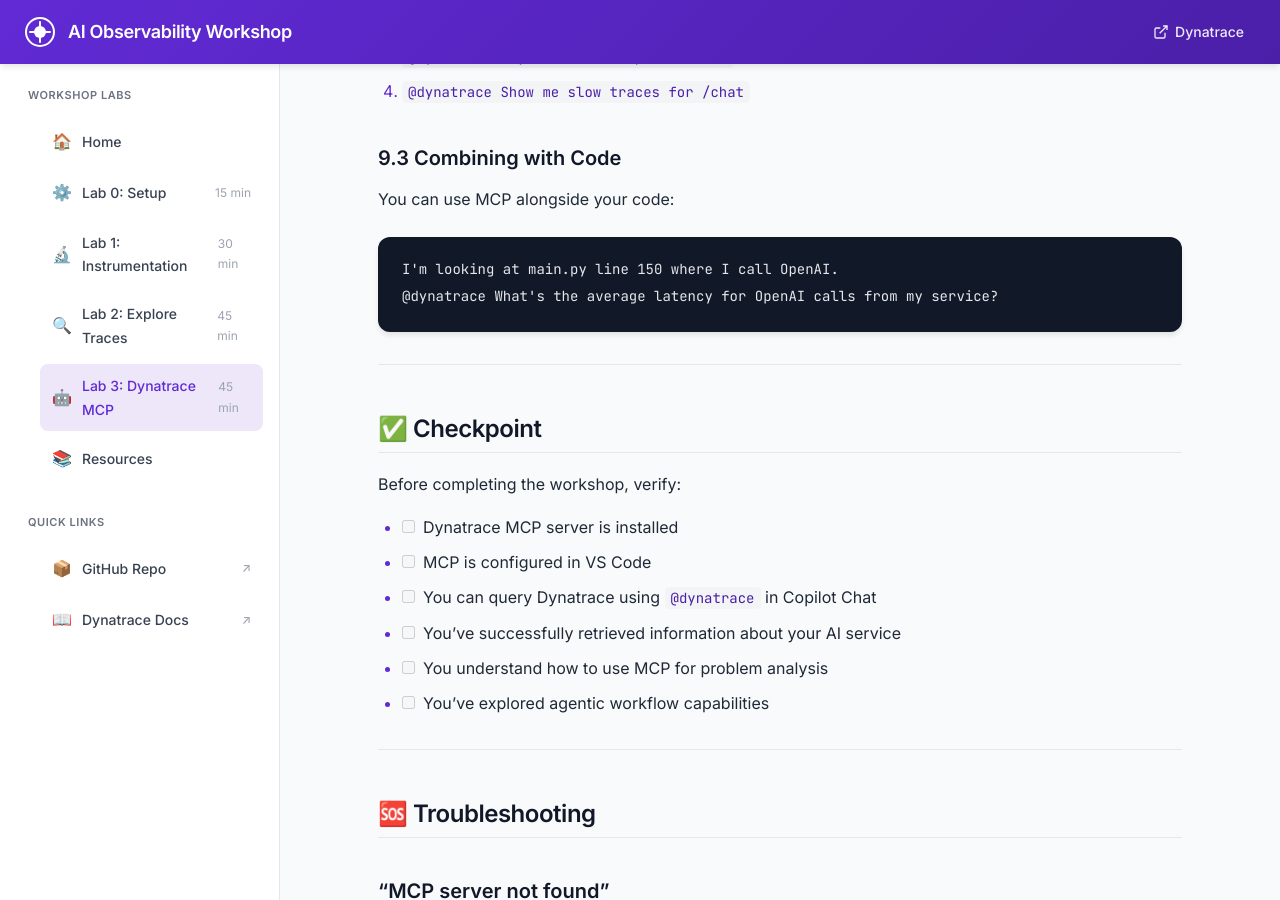
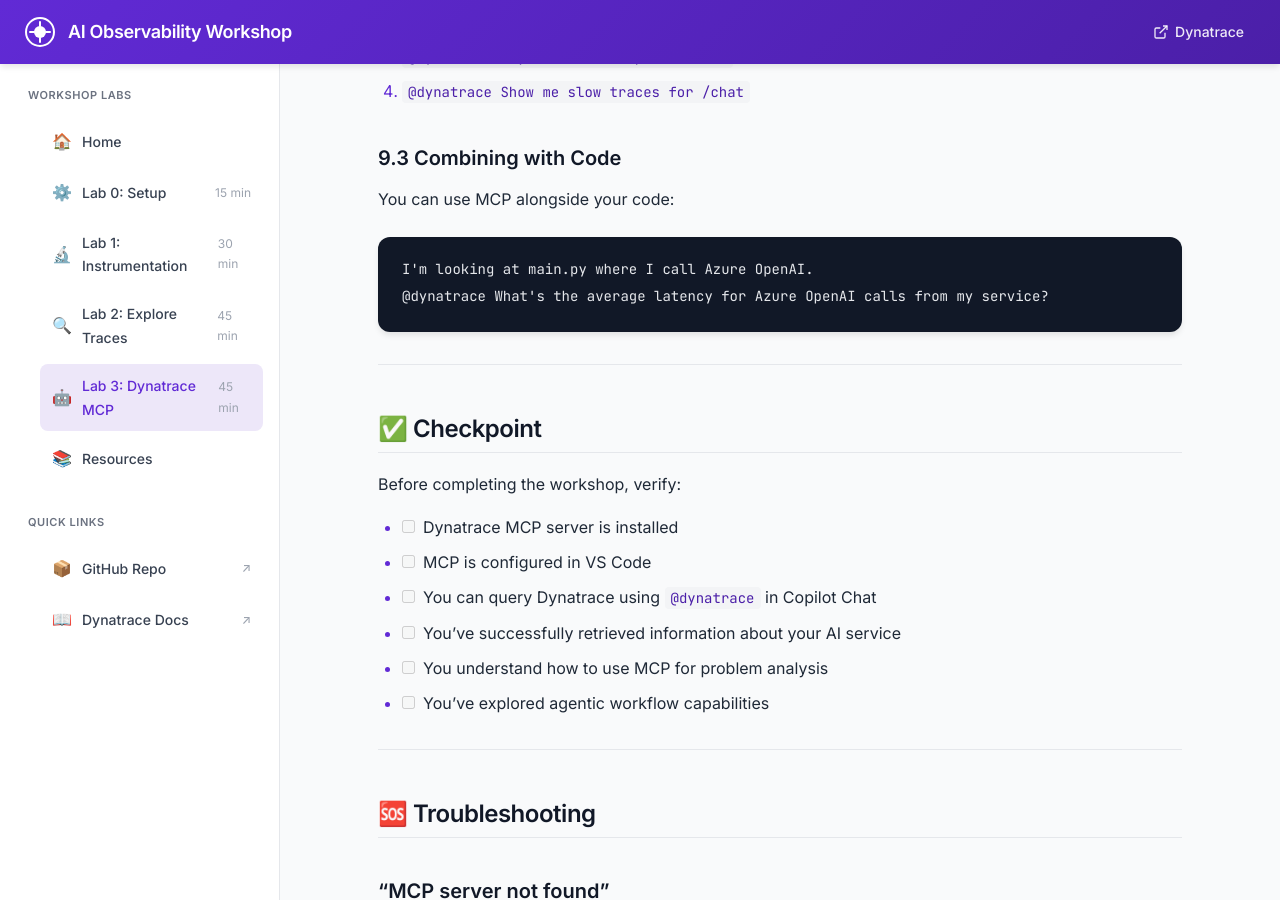
Before and after one commit to SudoSmitty/dynatrace-ai-mcp-workshop, a Jekyll site: the page built from docs/lab3-dynatrace-mcp.md, in a window 1280 px wide and 900 px high, scrolled down 8109 px. Built offline with Jekyll 4.4.1, drawn with Linux system fonts in a browser that asks for light colours; some of the changed text lies outside the part shown.

Commit message:
update docs

````diff
--- a/docs/lab3-dynatrace-mcp.md
+++ b/docs/lab3-dynatrace-mcp.md
@@ -223,7 +223,7 @@
 ### 7.3 Cost Analysis
 
 ```
-@dynatrace Estimate the OpenAI API costs based on token usage for my service today
+@dynatrace Estimate the Azure OpenAI API costs based on token usage for my service today
 ```
 
 ---
@@ -308,8 +308,8 @@
 You can use MCP alongside your code:
 
 ```
-I'm looking at main.py line 150 where I call OpenAI.
-@dynatrace What's the average latency for OpenAI calls from my service?
+I'm looking at main.py where I call Azure OpenAI.
+@dynatrace What's the average latency for Azure OpenAI calls from my service?
 ```
 
 ---
````
Also changed, not shown: INSTRUCTOR_GUIDE.md (+11 -10 lines), docs/lab1-instrumentation.md (+2 -2 lines), docs/lab2-explore-traces.md (+6 -6 lines), docs/resources.md (+1 -1 lines), README.md.
